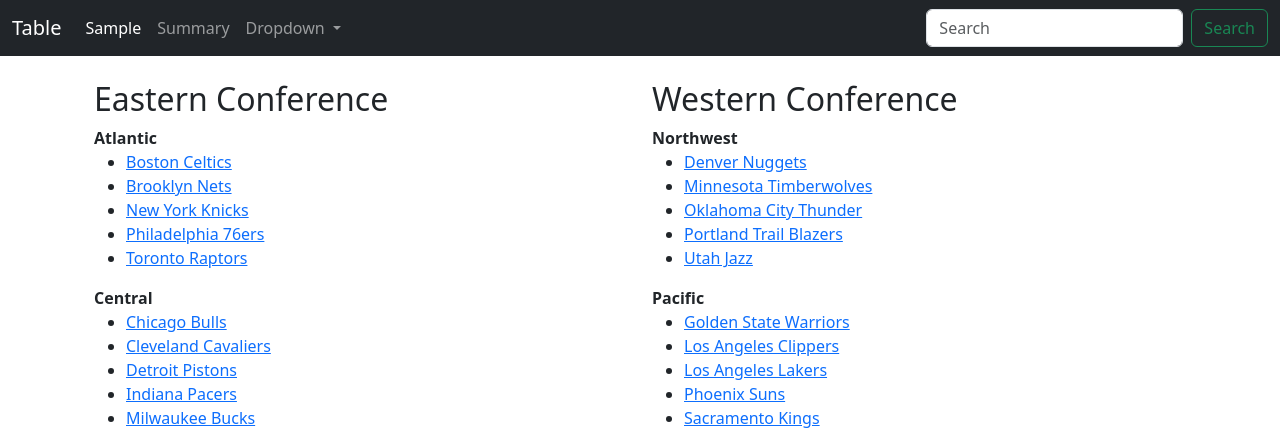
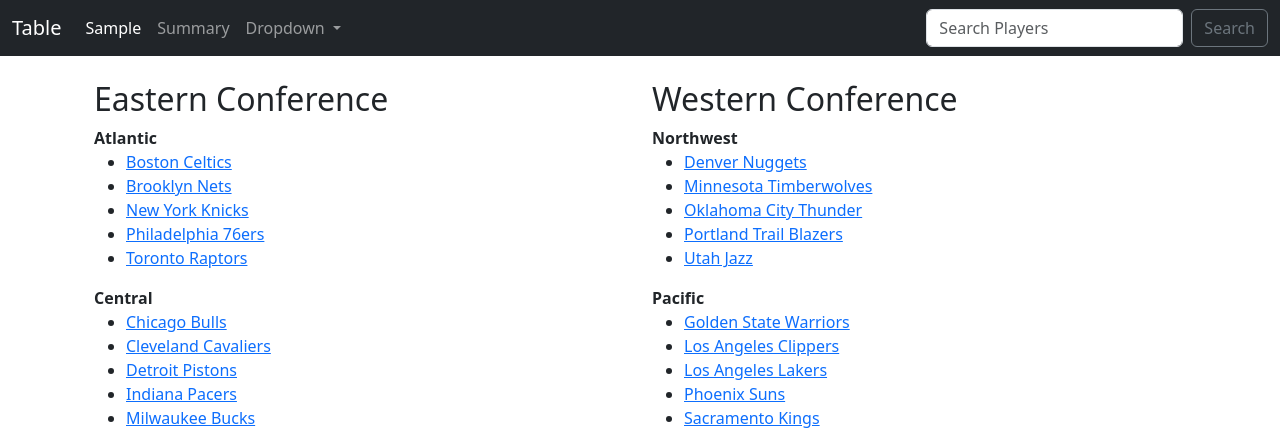
Before and after one commit to ds7cw/django_nbadb, a Django app: page /teams/ in a window 1280 px wide. Shown: the top 428 px of the page. Run offline with Django 4.2, Linux system fonts and the light colour scheme.

Commit message:
Search bar functionality added

```diff
--- a/website/templates/navbar.html
+++ b/website/templates/navbar.html
@@ -24,9 +24,10 @@
             </ul>
           </li>
         </ul>
-        <form class="d-flex" role="search">
-          <input class="form-control me-2" type="search" placeholder="Search" aria-label="Search">
-          <button class="btn btn-outline-success" type="submit">Search</button>
+        <form class="d-flex" method="POST" action="{% url 'search players' %}">
+          {% csrf_token %}
+          <input class="form-control me-2" type="search" placeholder="Search Players" aria-label="Search" name="searched">
+          <button class="btn btn-outline-secondary" type="submit">Search</button>
         </form>
       </div>
     </div>
--- a/website/urls.py
+++ b/website/urls.py
@@ -9,4 +9,5 @@
     path('player_details/<int:player_id>', views.player_details, name='player details'),
     path('teams/', views.teams, name='teams'),
     path('teams/roster/<str:team_name>/', views.teams_roster, name='teams roster'),
+    path('search_players/', views.search_players, name='search players'),
 ]
--- a/website/views.py
+++ b/website/views.py
@@ -71,3 +71,15 @@
         'team_name': team_name.upper()}
 
     return render(request, 'teams_roster.html', context=context)
+
+
+def search_players(request):
+    if request.method == 'POST':
+        searched = request.POST['searched']
+        first_name_filter = MainPlayer.objects.filter(first_name__contains=searched)
+        last_name_filter = MainPlayer.objects.filter(last_name__contains=searched)
+        records = set([player for record in [first_name_filter, last_name_filter] for player in record])
+
+        return render(request, 'search_players.html', {'searched': searched, 'records': records})
+    else:
+        return render(request, 'search_players.html')
```
Also changed, not shown: website/templates/search_players.html (added, +16 -0 lines).
